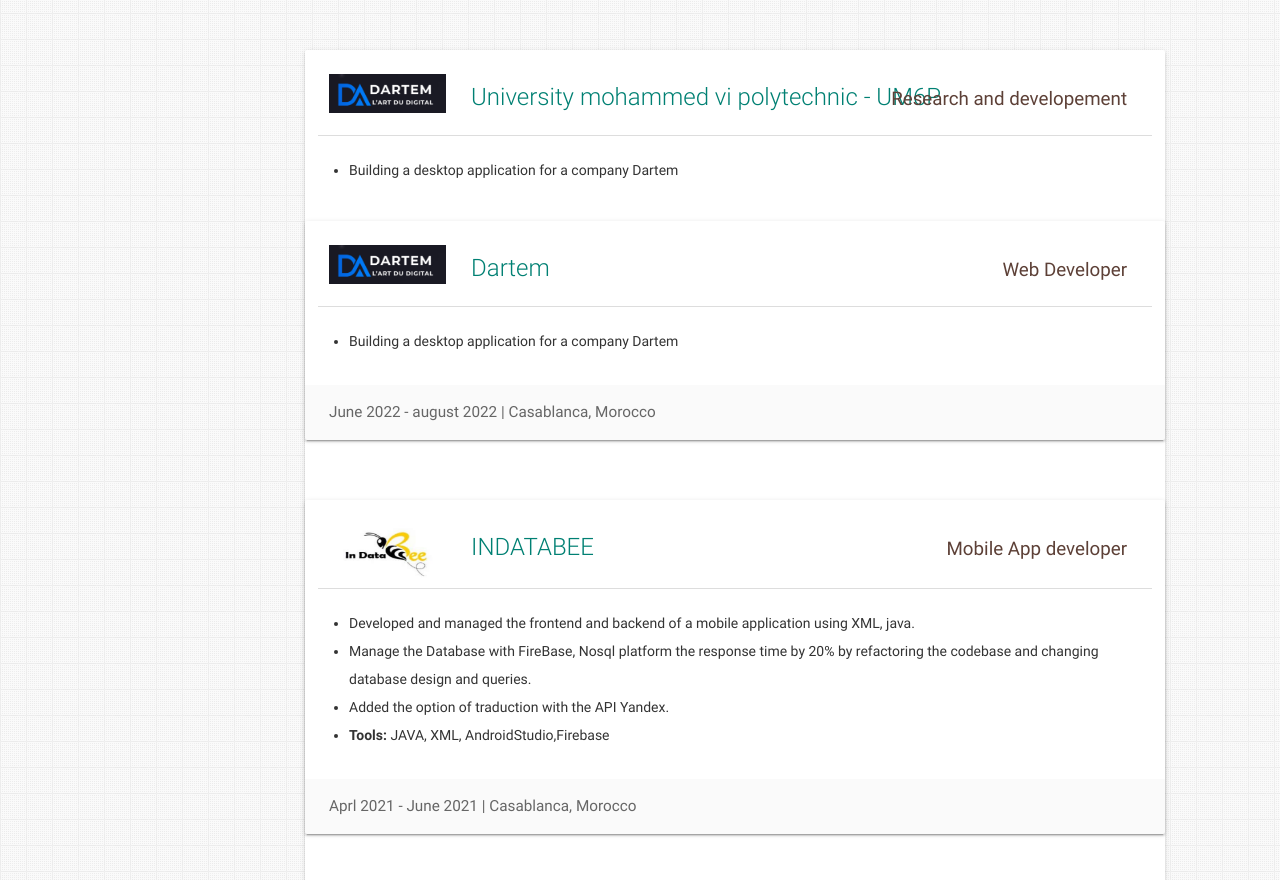
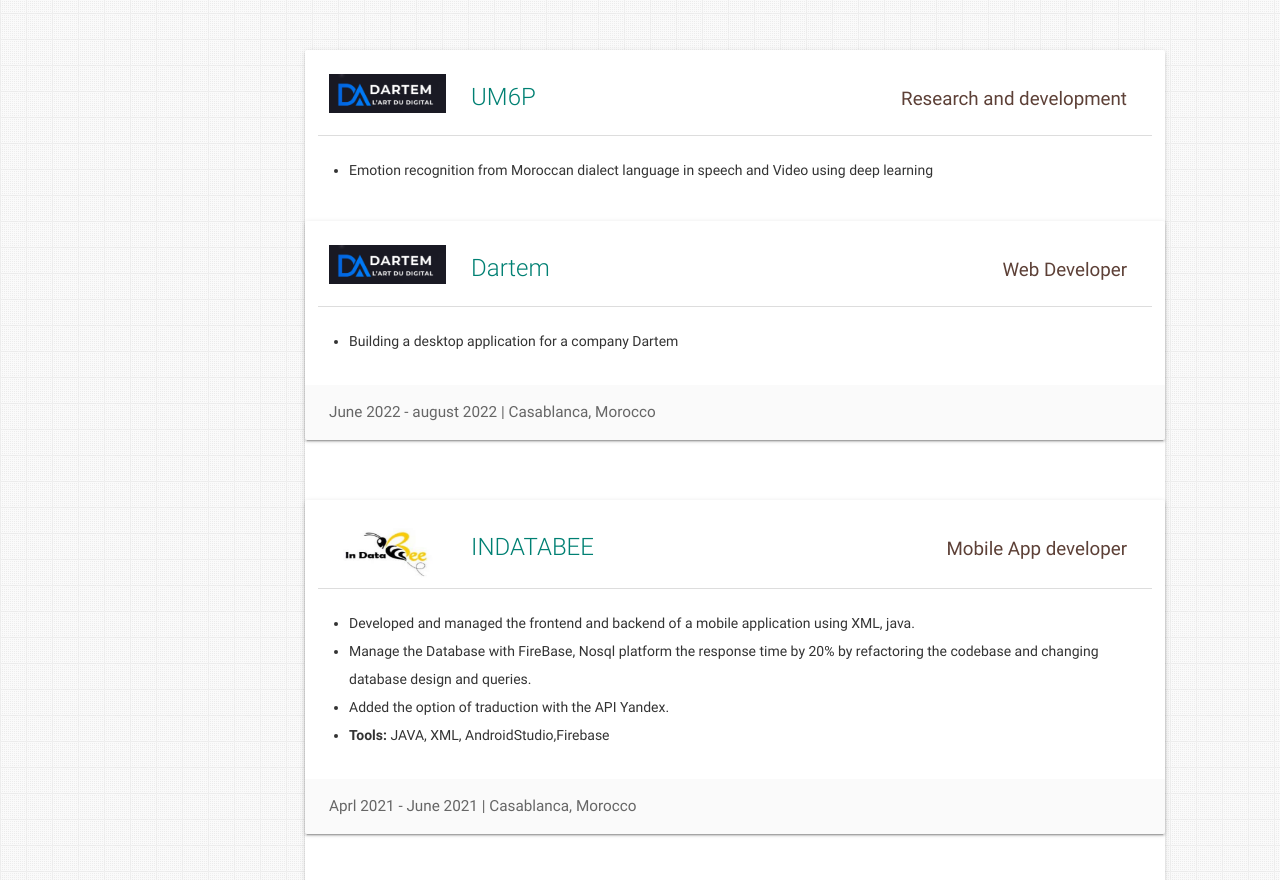
Before and after one commit to sokaina-nadi/PortfolioSokaina, a plain HTML site: page index.html in a window 1280 px wide. Shown: the part 1469-2349 px from the top of the page. Drawn offline with nearby package versions, Linux system fonts and the light colour scheme.

Commit message:
Update index.html

```diff
--- a/index.html
+++ b/index.html
@@ -278,14 +278,14 @@
               <div class="col s12 m10">
                 <p>
                   <span class="card-title"><a href="https://um6p.ma/fr" target="_blank"
-                      class="teal-text hoverline">University mohammed vi polytechnic - UM6P</a></span>
+                      class="teal-text hoverline">UM6P</a></span>
                 </p>
               </div>
             </div>
-            <div class="role brown-text text-darken-2">Research and developement</div>
+            <div class="role brown-text text-darken-2">Research and development</div>
             <ul>
               <li>
-                Building a desktop application for a company Dartem
+               Emotion recognition from Moroccan dialect language in speech and Video using deep learning
               </li>
 
 
@@ -296,7 +296,7 @@
           <div class="card-content">
             <div class="row">
               <div class="col s12 m2">
-                <a href="https://dartem.org/" target="_blank"><img alt="Meditab logo"
+                <a href="https://um6p.ma/fr" target="_blank"><img alt="Meditab logo"
                     src="assets\img\Dartem.png" class="responsive-img center-block" /></a>
               </div>
               <!-- <div class="col s12 m10"> -->
```
